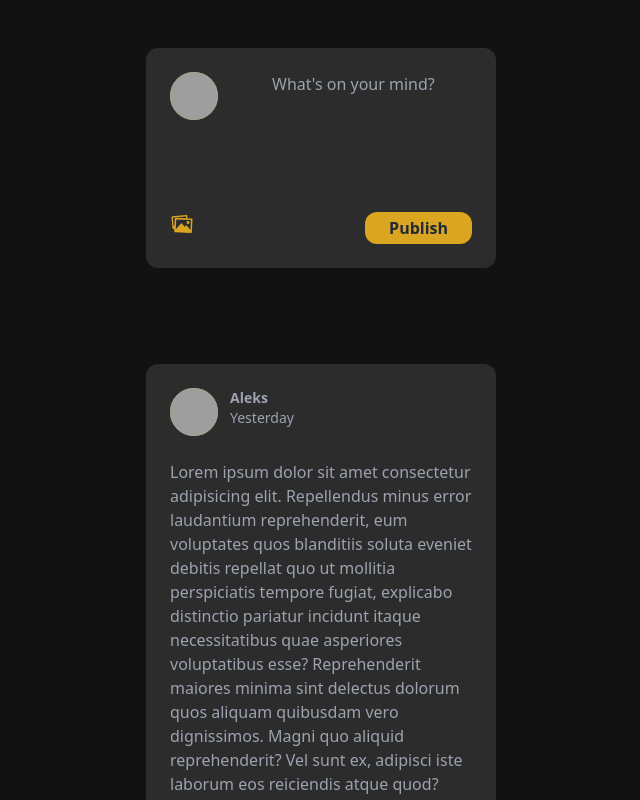
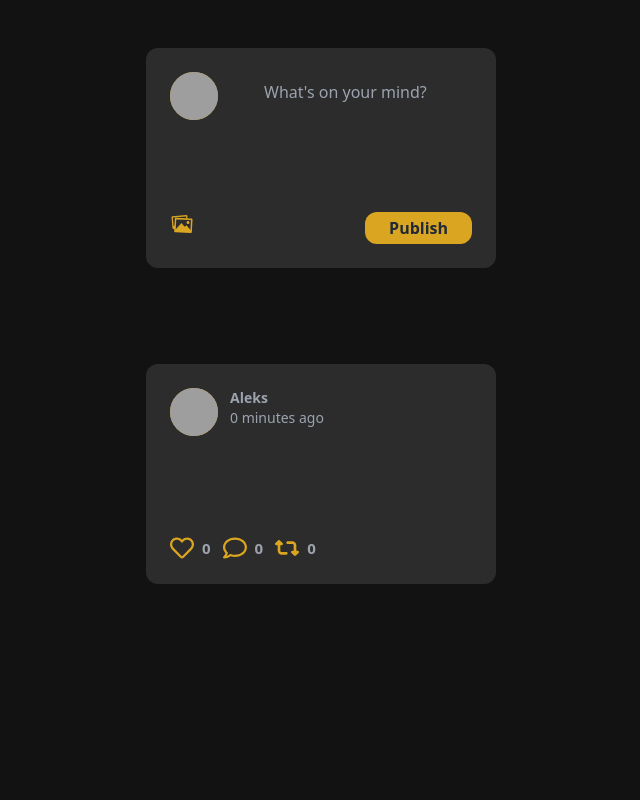
Before and after one commit to AlessandroCampo/react-form-blog, a React (Vite) app: page / in a window 1280 px wide. Both pictures are taken after a click on the button "Publish". Shown: the top 800 px of the page, without its empty margins (319-959 px from the left). Built offline with nearby package versions, Linux system fonts and the light colour scheme; grey boxes are pictures that could not be loaded.

Commit message:
feat:  post as prop and date formatting

```diff
--- a/package.json
+++ b/package.json
@@ -14,6 +14,7 @@
     "@emotion/styled": "^11.11.5",
     "@fontsource/roboto": "^5.0.13",
     "@mui/material": "^5.15.20",
+    "date-fns": "^3.6.0",
     "react": "^18.2.0",
     "react-dom": "^18.2.0",
     "react-icons": "^5.2.1",
--- a/src/App.jsx
+++ b/src/App.jsx
@@ -3,7 +3,7 @@ import CreatePost from "./components/PostComponents/CreatePost"
 import Post from "./components/PostComponents/Post";
 
 const app = () => {
-  const [postList, setPostList] = useState(['random element']);
+  const [postList, setPostList] = useState([]);
   const user = {
     username: 'Aleks'
   }
@@ -13,6 +13,7 @@ const app = () => {
       <div className="home-container">
         <CreatePost
           user={user}
+          setPostList={setPostList}
         />
         <div className="posts-container">
           {
@@ -20,6 +21,8 @@ const app = () => {
               return <Post
                 user={user}
                 key={p.id || `post-${i}`}
+                post={p}
+
               />
             })
           }
--- a/src/components/PostComponents/CreatePost.jsx
+++ b/src/components/PostComponents/CreatePost.jsx
@@ -5,7 +5,7 @@ import { IoMdImages } from "react-icons/io";
 
 import './post.css';
 
-export default ({ user }) => {
+export default ({ user, setPostList }) => {
     const [postContent, setPostContent] = useState('');
     const [postMedia, setPostMedia] = useState(undefined);
     const [imagePreview, setImagePreview] = useState('');
@@ -25,6 +25,21 @@ export default ({ user }) => {
             };
             reader.readAsDataURL(file);
         }
+    }
+
+    const createPost = () => {
+        const newPost = {
+            id: new Date().toISOString(),
+            author: user,
+            content: postContent,
+            createdAt: new Date().toISOString(),
+            image: imagePreview || undefined,
+            comments: [],
+            likes: [],
+            shares: []
+        };
+        setPostList(oldPostList => [...oldPostList, newPost]);
+        setPostContent('');
     }
 
     return (
@@ -74,7 +89,7 @@ export default ({ user }) => {
                     className="hidden"
                     accept=".jpg, .png, .jpeg"
                 />
-                <button>Publish</button>
+                <button onClick={createPost}>Publish</button>
             </div>
         </div>
     )
--- a/src/components/PostComponents/Post.jsx
+++ b/src/components/PostComponents/Post.jsx
@@ -3,8 +3,9 @@ import Avatar from '@mui/material/Avatar';
 import { FaRegComment, FaRegHeart, FaRegShareSquare } from "react-icons/fa";
 import { FaRetweet } from "react-icons/fa6";
 import './post.css';
+import { formatTimestamp } from "../../utils";
 
-export default ({ user }) => {
+export default ({ user, post }) => {
 
     return (
         <div className="wrapper">
@@ -20,16 +21,16 @@ export default ({ user }) => {
                             {user?.username}
                         </span>
                         <span>
-                            Yesterday
+                            {formatTimestamp(post?.createdAt)}
                         </span>
                     </div>
                 </div>
             </div>
             <p className="px-6">
-                Lorem ipsum dolor sit amet consectetur adipisicing elit. Repellendus minus error laudantium reprehenderit, eum voluptates quos blanditiis soluta eveniet debitis repellat quo ut mollitia perspiciatis tempore fugiat, explicabo distinctio pariatur incidunt itaque necessitatibus quae asperiores voluptatibus esse? Reprehenderit maiores minima sint delectus dolorum quos aliquam quibusdam vero dignissimos. Magni quo aliquid reprehenderit? Vel sunt ex, adipisci iste laborum eos reiciendis atque quod? Magni iusto error explicabo ratione libero reiciendis, eum molestiae recusandae? Neque earum similique iure? Adipisci est provident tenetur ullam alias enim neque impedit harum eos eaque. Expedita, tempore placeat.
+                {post?.content}
             </p>
             {
-
+                post.image &&
                 <figure
                     className="w-full h-[150px]"
                 >
@@ -47,7 +48,7 @@ export default ({ user }) => {
                             className="icon-common"
                         />
                         <span className="counter">
-                            3
+                            {post?.likes.length || 0}
                         </span>
                     </div>
                     <div className="iconandcounter">
@@ -55,7 +56,7 @@ export default ({ user }) => {
                             className="icon-common"
                         />
                         <span className="counter">
-                            3
+                            {post?.comments.length || 0}
                         </span>
                     </div>
                     <div className="iconandcounter">
@@ -63,7 +64,7 @@ export default ({ user }) => {
                             className="icon-common"
                         />
                         <span className="counter">
-                            3
+                            {post?.comments.length || 0}
                         </span>
                     </div>
                 </div>
--- a/src/components/PostComponents/post.css
+++ b/src/components/PostComponents/post.css
@@ -5,7 +5,6 @@
 .wrapper .upper {
     @apply flex items-start justify-between px-6 h-full
 }
-
 
 
 .wrapper .lower {
--- a/src/index.css
+++ b/src/index.css
@@ -8,6 +8,10 @@ button {
 
 input, textarea {
     @apply bg-transparent resize-none border-transparent focus:border-transparent focus:ring-0
+}
+
+textarea {
+    @apply p-2
 }
 
 .icon-common {
--- /dev/null
+++ b/src/utils.js
@@ -0,0 +1,24 @@
+import { format, differenceInMinutes, differenceInHours, differenceInDays, differenceInWeeks, differenceInYears } from 'date-fns';
+
+export const formatTimestamp = (timestamp) => {
+    const now = new Date();
+    const date = new Date(timestamp);
+
+    const minutes = differenceInMinutes(now, date);
+    const hours = differenceInHours(now, date);
+    const days = differenceInDays(now, date);
+    const weeks = differenceInWeeks(now, date);
+    const years = differenceInYears(now, date);
+
+    if (minutes < 60) {
+        return `${minutes} minutes ago`;
+    } else if (hours < 24) {
+        return `${hours} hours ago`;
+    } else if (days < 7) {
+        return `${days} ${days > 1 ? 'days' : 'day'} ago`;
+    } else if (years < 1) {
+        return format(date, 'dd MMM');
+    } else {
+        return format(date, 'MMMM yyyy');
+    }
+}
```
Also changed, not shown: 1 other file (tests, documents, lock files or other folders).
